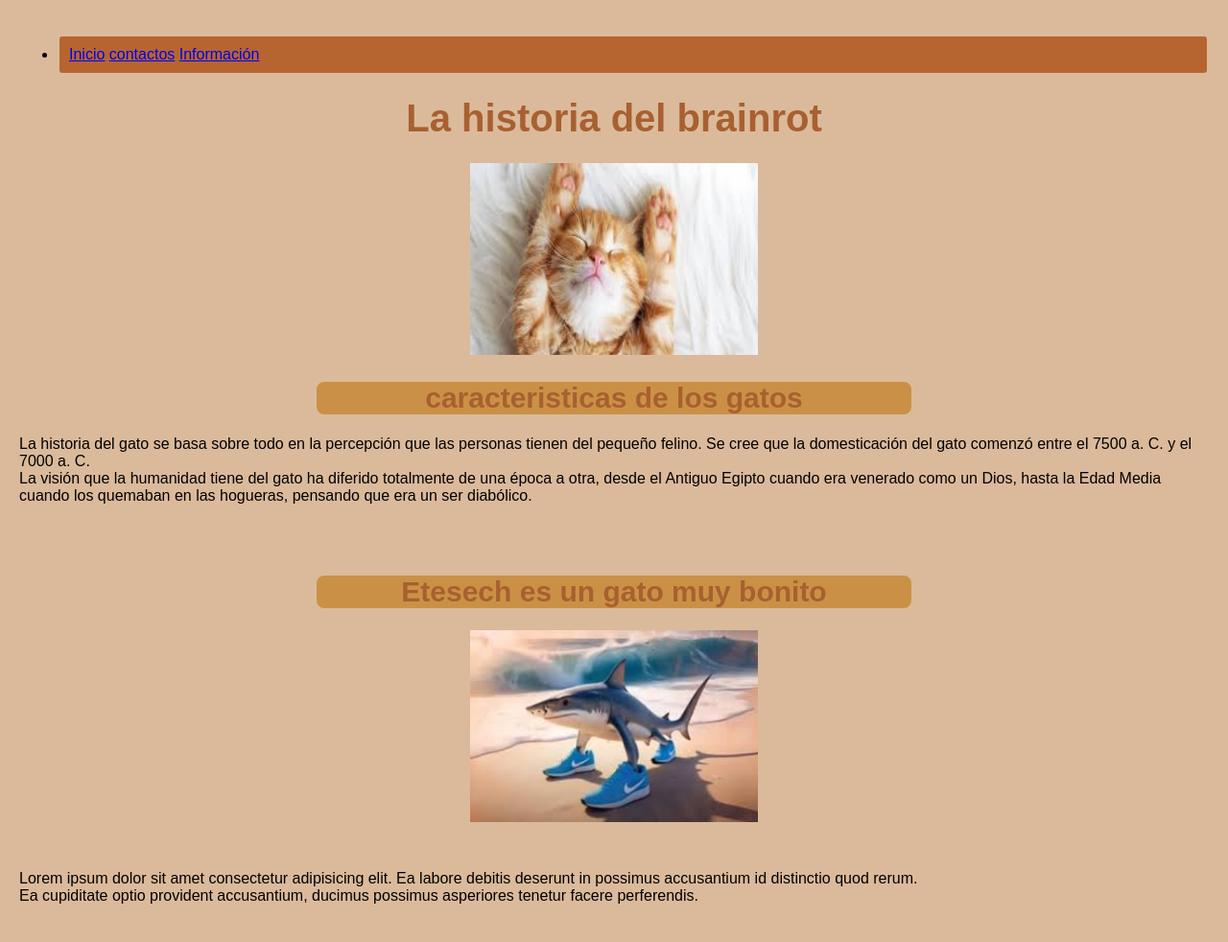
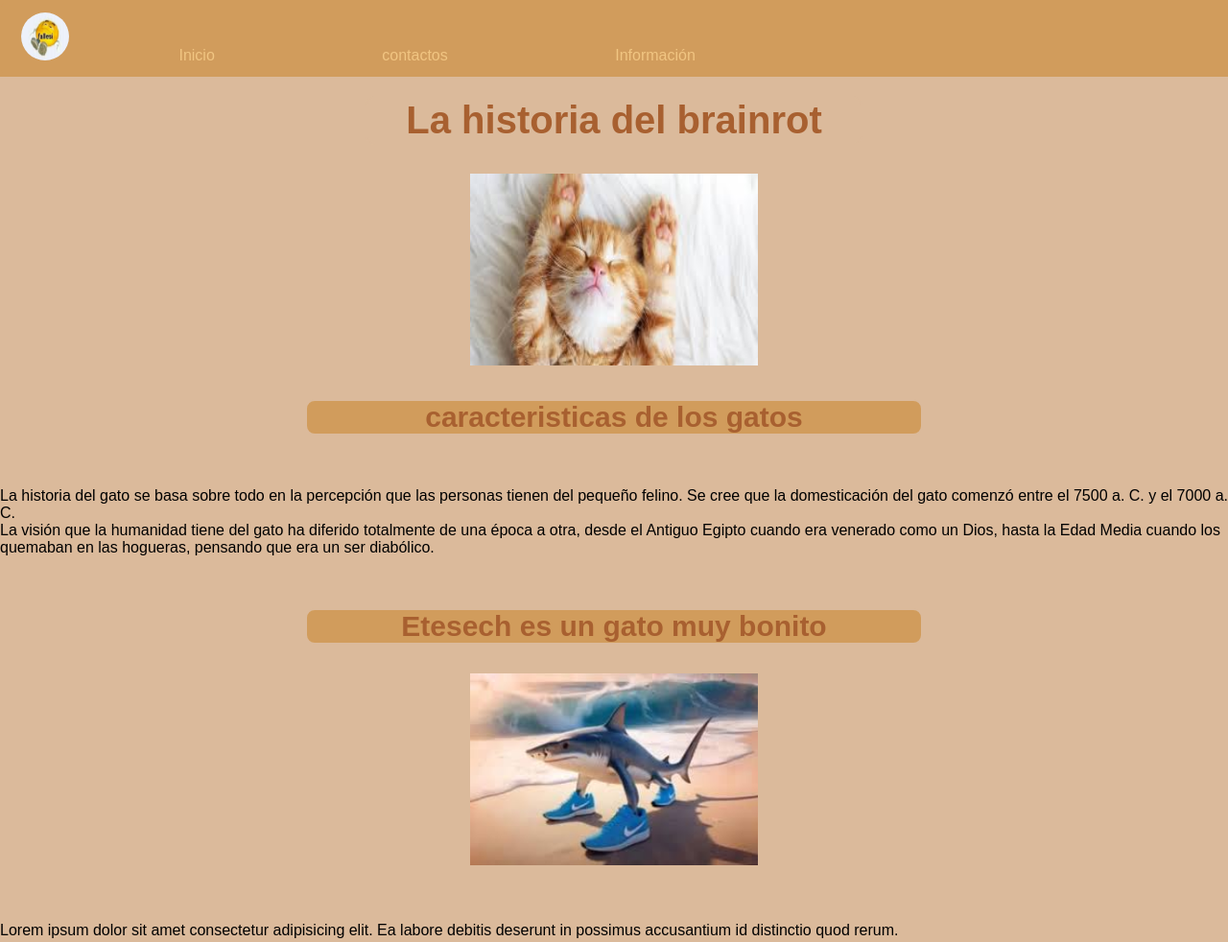
Before and after one commit to Im4lejo/TALLER-ENLACES, a plain HTML site: page index.html in a window 1280 px wide. Shown: the top 982 px of the page at 96% size. Drawn offline with Linux system fonts and the light colour scheme.

Commit message:
v1.2 pag web

```diff
--- a/index.html
+++ b/index.html
@@ -10,9 +10,10 @@
     <nav>
         <ul>
             <li>
-                <a href="index.html">Inicio</a>
-                <a href="index.html">contactos</a>
-                <a href="index.html">Información</a>
+                <img src="imágines/fallesi.jpg" alt="fallesi" title="fallesi" class="img1">
+                <a href="index.html" id="Inicio"  class="hipervinculo">Inicio</a>
+                <a href="index.html" id="contactos" class="hipervinculo">contactos</a>
+                <a href="index.html" id="informacion" class="hipervinculo">Información</a>
             </li>
         </ul>
     </nav>
@@ -20,21 +21,41 @@
     <span><img src="imágines/gato.jpg" alt="" title="gato" width="300" height="200"></span>
     </div>
     <div>
-        <h2>caracteristicas de los gatos</h2>
+        <div>
+            <h2 id="informacion"><a href="#index.html"></a>caracteristicas de los gatos</h2>
+            <br>
             <p>
             La historia del gato se basa sobre todo en la percepción que las personas tienen del pequeño felino. Se cree que la domesticación del gato comenzó entre el 7500 a. C. y el 7000 a. C.
             <br>
-        La visión que la humanidad tiene del gato ha diferido totalmente de una época a otra, desde el Antiguo Egipto cuando era venerado como un Dios, hasta la Edad Media cuando los quemaban en las hogueras, pensando que era un ser diabólico.
+            La visión que la humanidad tiene del gato ha diferido   totalmente de una época a otra, desde el Antiguo Egipto cuando era venerado como un Dios, hasta la Edad Media cuando los quemaban en las hogueras, pensando que era un ser diabólico.
+            </p>
+            <br>
+            </div>
+            <div><h2>Etesech es un gato muy bonito</h2>
+            <span><img src="imágines/tralalero tralala.jpg" alt="tralalero tralala" title="tralalero tralala" width="300" height="200"></span>
+            <br>
+            <p>Lorem ipsum dolor sit amet consectetur adipisicing elit. Ea labore debitis deserunt in possimus accusantium id distinctio quod rerum.
+            </p>
+            <br>
+            <p>Ea cupiditate optio provident accusantium, ducimus possimus asperiores tenetur facere perferendis.Lorem ipsum dolor sit amet consectetur adipisicing elit. Ea labore debitis deserunt in possimus accusantium id distinctio quod rerum.
+            Ea cupiditate optio provident accusantium, ducimus possimus asperiores tenetur facere perferendis.Lorem ipsum dolor sit amet consectetur adipisicing elit. Ea labore debitis deserunt in possimus accusantium id distinctio quod rerum.
+            Ea cupiditate optio provident accusantium, ducimus possimus asperiores tenetur facere perferendis.
             </p>
             <br>
             <br>
-        <h2>Etesech es un gato muy bonito</h2>
-        <span><img src="imágines/tralalero tralala.jpg" alt="tralalero tralala" title="tralalero tralala" width="300" height="200"></span>
+            <p>Lorem ipsum dolor sit amet consectetur adipisicing elit. Ea labore debitis deserunt in possimus accusantium id distinctio quod rerum.
+            Ea cupiditate optio provident accusantium, ducimus possimus asperiores tenetur facere perferendis.</p>
             <br>
-        <p>Lorem ipsum dolor sit amet consectetur adipisicing elit. Ea labore debitis deserunt in possimus accusantium id distinctio quod rerum.
+            <h2>ete es el tung tung tung tung sahur</h2>
             <br>
-        Ea cupiditate optio provident accusantium, ducimus possimus asperiores tenetur facere perferendis.
+            <span><img src="imágines/tung tung tung sahur.jpg" alt="tung tung tung sahur" title="tung tung tung sahur"></span>
+            <br>
+            <br>
+            <p>Lorem ipsum dolor, sit amet consectetur adipisicing elit. Iusto possimus ab maiores incidunt dignissimos deleniti pariatur laboriosam blanditiis excepturi, ipsum quidem cupiditate laborum libero voluptatem neque natus nemo? Aut, quos.
+            <br>
+            Lorem ipsum dolor sit amet consectetur adipisicing elit. Incidunt quas necessitatibus iusto sunt vitae quam assumenda illo doloremque. Qui iure facilis iste dolorum autem id omnis, quia consequuntur est. Aliquid!
             </p>
+        </div>
     </div>
 </body>
 </html>
--- a/styles.css
+++ b/styles.css
@@ -10,21 +10,33 @@ h1{
     text-align: center;
     margin: 20px auto;
 }
-li {
-    background-color: rgb(182, 101, 48);
-    padding: 10px;
-    border: 2px solid rgb(219, 186, 155);
+ul {
+    background-color: rgb(209, 156, 92);
+    padding: 10px 20px 10px 20px;
+    margin: 1px auto;
+    border: 1px solid;
     border-radius: 5px;
     font-family: Arial, sans-serif;
-    color: rgb(0, 0, 0);
+
+    color: rgb(255, 255, 255);
     font-style:normal;
+    list-style-type:none;
+    border-color: rgb(209, 156, 92) ;
+}
+.hipervinculo {
+    color: rgb(241, 197, 130);
+    text-decoration: none;
+    display: inline;
+    padding: 10px 50px 50px 100px;
+    text-align:center;
+    margin: 10px 10px 10px 10px;
 }
 body {
     background-color: rgb(219, 186, 155);
     font-family: Arial, sans-serif;
     color: rgb(0, 0, 0);
-    margin: 0;
-    padding: 20px;
+    margin: 0px auto;
+    padding: 0px;
 }
 h2 {
     font-family: Arial, sans-serif;
@@ -36,8 +48,7 @@ h2 {
     width: 50%;
     border-radius: 10px;
     border: 2px solid rgb(219, 186, 155);
-    background-color: rgb(202, 145, 70)
-
+    background-color: rgb(209, 156, 92);
 }
 span {
     font-family: Arial, sans-serif;
@@ -47,6 +58,18 @@ span {
     display: block;
     margin: 10px auto;
     width: 50%;
-    border: 1px solid rgb(219, 186, 155);
-    background-color: rgb(219, 186, 155);
+    padding: 10px;
 }
+nav {
+    background-color: rgb(209, 156, 92);
+    color: rgb(255, 255, 255);
+    padding: 1px;
+    text-align:initial;
+    border-color: rgb(209, 156, 92);
+    display: block;
+}
+.img1 {
+    width: 50px;
+    height: 50px;
+    border-radius: 100px;
+}
```
Also changed, not shown: info.html (added), 1 other file. Lines whose indentation alone changed are shown as unchanged.
